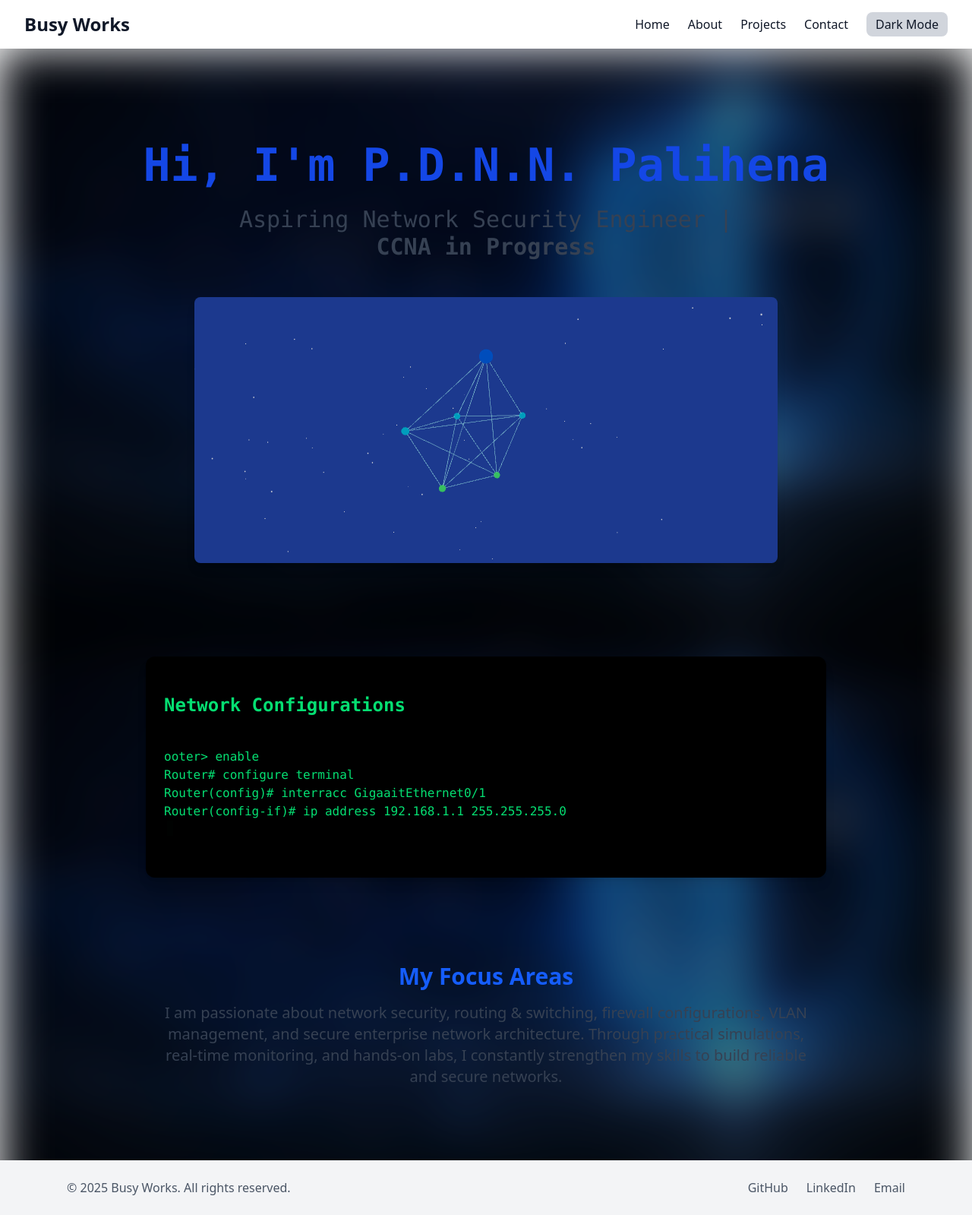
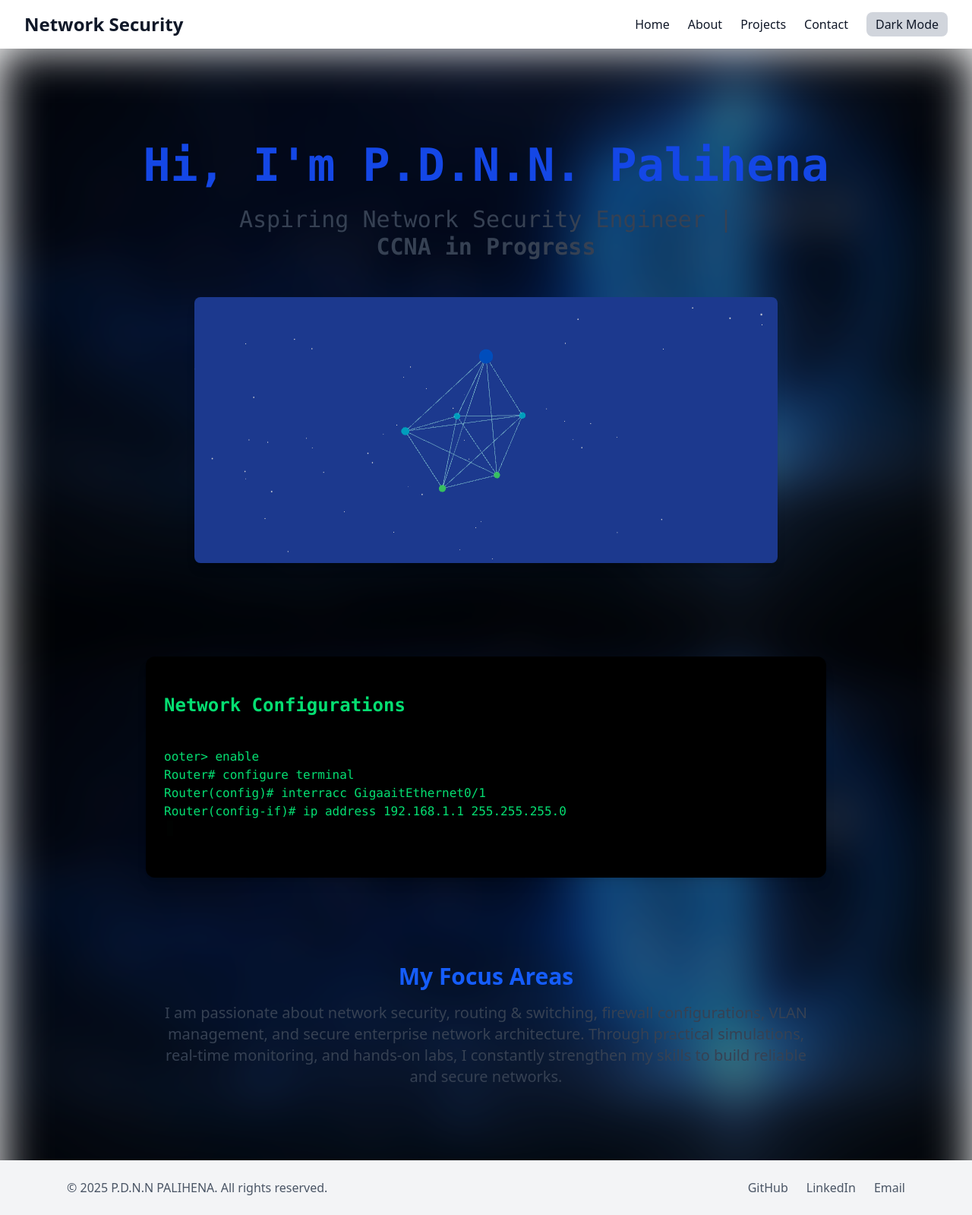
Before and after one commit to ICT-Courses/ict2233-ca-02-NP-OOP, a React (Vite) app in the folder network-portfolio/: page / in a window 1280 px wide. Shown: the whole page at 76% size. Built offline with nearby package versions, Linux system fonts and the light colour scheme.

Commit message:
Name Changes

```diff
--- a/network-portfolio/src/components/Navbar.jsx
+++ b/network-portfolio/src/components/Navbar.jsx
@@ -32,7 +32,7 @@ export default function Navbar() {
         <div className="flex justify-between h-16 items-center">
           {/* Logo */}
           <div className="flex-shrink-0 text-2xl font-bold">
-            Busy Works
+            Network Security
           </div>
 
           {/* Desktop Menu */}
--- a/network-portfolio/src/pages/Home.jsx
+++ b/network-portfolio/src/pages/Home.jsx
@@ -85,7 +85,7 @@ Router# show ip route
       <footer className="relative z-10 w-full bg-gray-100 dark:bg-gray-800 py-6 mt-12">
         <div className="max-w-6xl mx-auto px-6 flex flex-col md:flex-row justify-between items-center text-center md:text-left">
           <p className="text-gray-600 dark:text-gray-400 mb-4 md:mb-0">
-            © {new Date().getFullYear()} Busy Works. All rights reserved.
+            © {new Date().getFullYear()} P.D.N.N PALIHENA. All rights reserved.
           </p>
           <div className="flex space-x-6">
             <a
```
